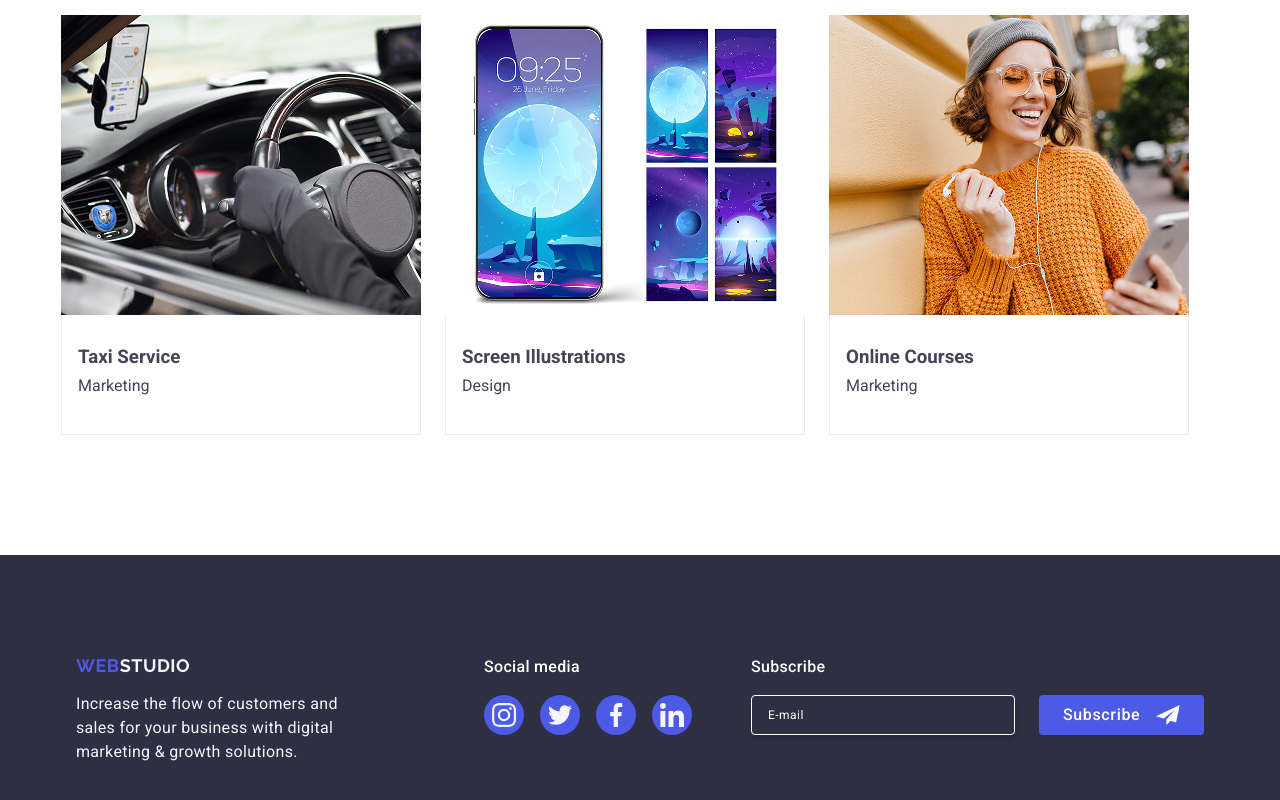
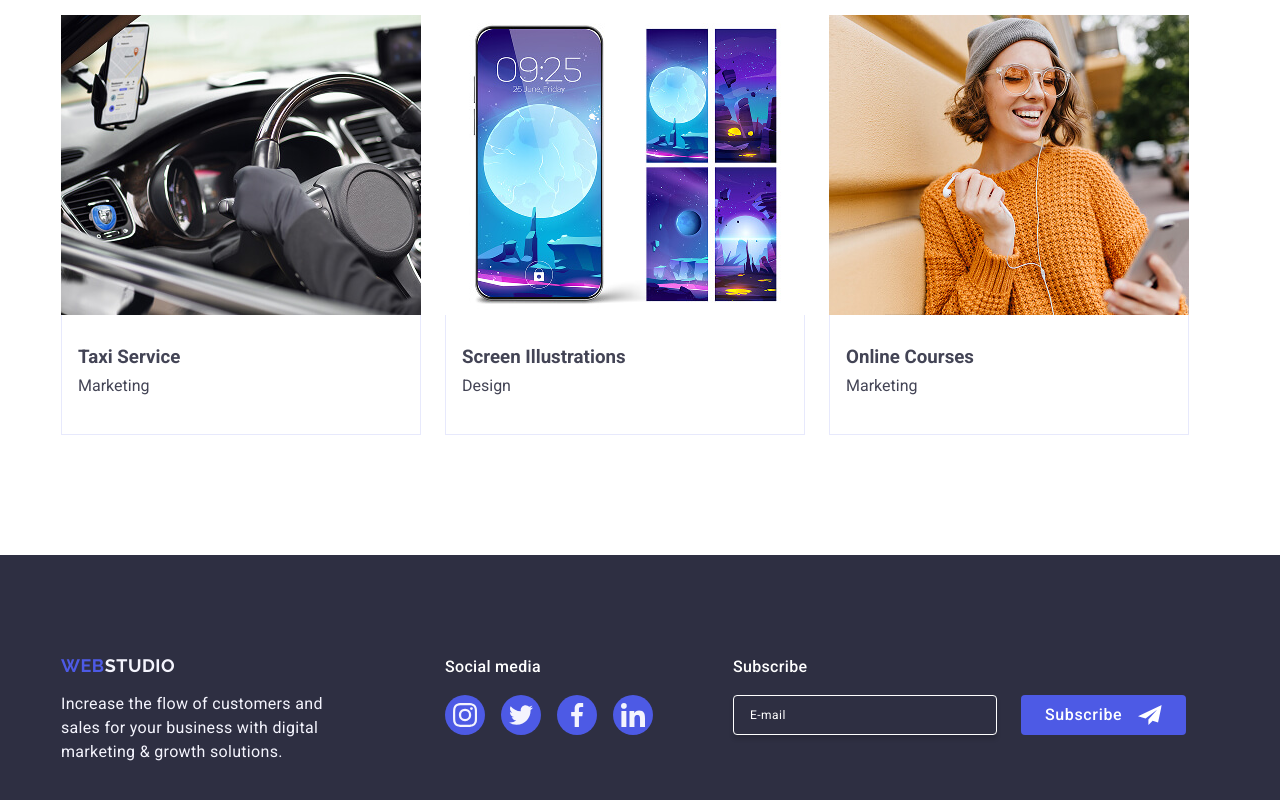
Before and after one commit to AlonaAlona-hac/test-test06, a plain HTML site: page index.html in a window 1280 px wide. Shown: the part 2617-3417 px from the top of the page. Drawn offline with nearby package versions, Linux system fonts and the light colour scheme.

Commit message:
updates in css

```diff
--- a/css/style.css
+++ b/css/style.css
@@ -973,9 +973,6 @@ button {
   flex-direction: row;
   flex-wrap: wrap;
   justify-content: center;
-  width: 288px;
-  padding-left: 0;
-  padding-right: 0;
 }
 .fotter-social-links {
   max-width: 208px;
@@ -1341,9 +1338,8 @@ input:checked + label > span {
     max-width: 264px;
   }
   .footer-content {
-    gap: 24px;
+    column-gap: 24px;
     justify-content: left;
-    width: 768px;
   }
   .fotter-social-links {
     max-width: 208px;
@@ -1409,11 +1405,12 @@ input:checked + label > span {
   .footer-content {
     display: flex;
     align-items: baseline;
-    width: 1128px;
+    gap: 0;
   }
   .fotter-social-links {
     max-width: 208px;
     margin-bottom: 0;
+    margin-right: 80px;
   }
   .modal {
     width: 408px;
@@ -1422,7 +1419,7 @@ input:checked + label > span {
   .subscribe-container {
     width: 453px;
     height: 80px;
-    margin-left: auto;
+    margin: 0;
   }
   .subscribe-form {
     display: flex;
```
